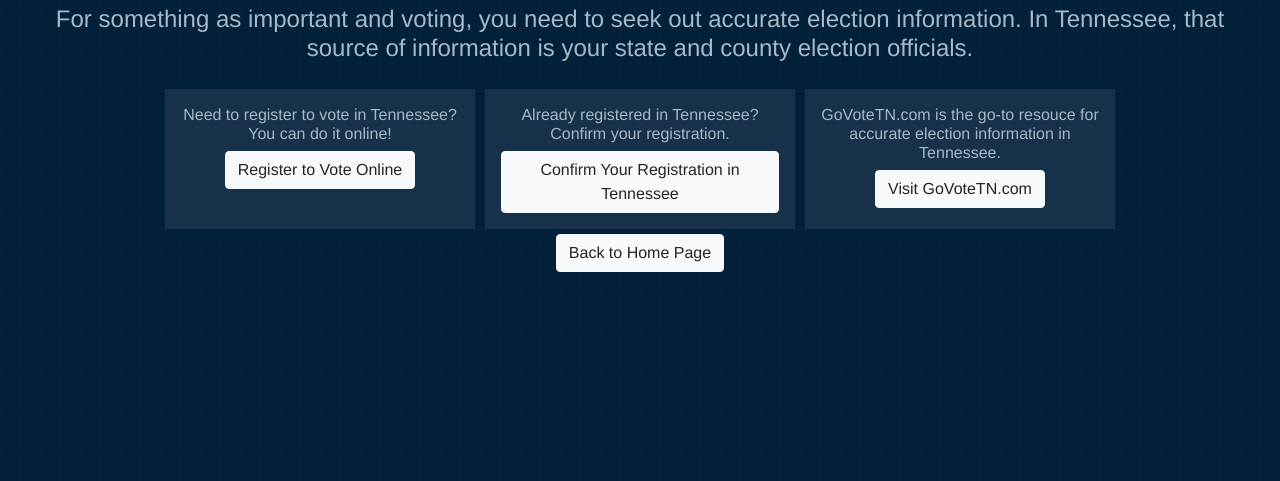
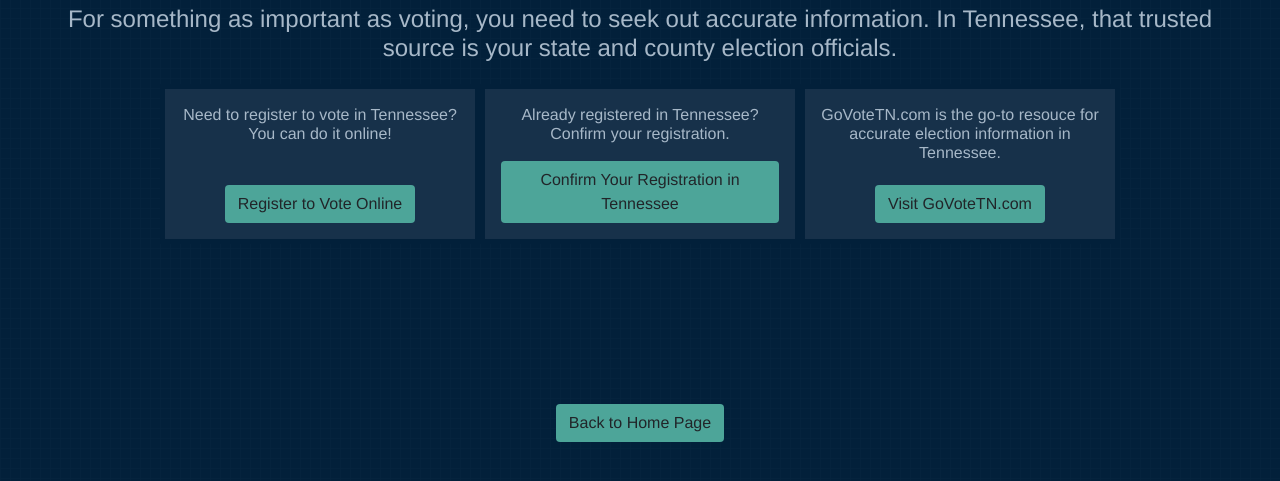
Before and after one commit to ToddSpainhour/WhatIsVotingLike, a React app in the folder whatisvotinglike.ui/: page /conclusion in a window 1280 px wide. Shown: the part 91-572 px from the top of the page. Built offline with nearby package versions, Linux system fonts and the light colour scheme; no server answers.

Commit message:
changed content and styling of Conclusion and conclusionCards within

```diff
--- a/whatisvotinglike.ui/src/components/shared/ConclusionCard/ConclusionCard.js
+++ b/whatisvotinglike.ui/src/components/shared/ConclusionCard/ConclusionCard.js
@@ -5,10 +5,10 @@ import './ConclusionCard.scss';
 class ConclusionCard extends React.Component {
   render() {
     return (
-      <div className="ConclusionCard col-3">
+      <div className="ConclusionCard col-3 d-flex">
         <h6>{this.props.title}</h6>
-          <a href={this.props.url} target="_blank" rel="noreferrer">
-            <button className="btn btn-small btn-light">{this.props.btnText}</button>
+          <a href={this.props.url} target="_blank" rel="noreferrer" className=" mt-auto">
+            <button className="btn btn-small">{this.props.btnText}</button>
           </a>
       </div>
     );
--- a/whatisvotinglike.ui/src/components/shared/ConclusionCard/ConclusionCard.scss
+++ b/whatisvotinglike.ui/src/components/shared/ConclusionCard/ConclusionCard.scss
@@ -2,8 +2,17 @@
 
 .ConclusionCard {
   display: block;
+  flex-direction: column;
   background-color: $border;
   padding: 1rem;
   border: 5px $background solid;
-  // height: 25vh;
+  height: 10rem;
+
+  .btn {
+    background-color: $teal;
+    &:hover {
+      color: $text;
+      background-color: $dark-purple;
+    }
+  }
 }
--- a/whatisvotinglike.ui/src/components/whatIsVotingLikeComponents/Conclusion/Conclusion.js
+++ b/whatisvotinglike.ui/src/components/whatIsVotingLikeComponents/Conclusion/Conclusion.js
@@ -41,14 +41,14 @@ class Conclusion extends React.Component {
     return (
       <div className="Conclusion">
         <h2>One Last Thing</h2>
-        <h5>For something as important and voting, you need to seek out accurate election information.
-          In Tennessee, that source of information is your state and county election officials.
+        <h5>For something as important as voting, you need to seek out accurate information.
+          In Tennessee, that trusted source is your state and county election officials.
         </h5>
         <div className="conclusion-card-container">
           { buildConclusionCards }
         </div>
         <div>
-          <Link to="/home" className="btn btn-small btn-light">Back to Home Page</Link>
+          <Link to="/home" className="btn btn-small back-to-home-btn">Back to Home Page</Link>
         </div>
       </div>
     );
--- a/whatisvotinglike.ui/src/components/whatIsVotingLikeComponents/Conclusion/Conclusion.scss
+++ b/whatisvotinglike.ui/src/components/whatIsVotingLikeComponents/Conclusion/Conclusion.scss
@@ -25,17 +25,13 @@
     justify-content: center;
   }
 
-  .register-button-container {
-    padding-top: 3rem;
-    display: flex;
-    justify-content: space-around;
-  }
-
-  .complete-training-button {
-    background-color: $green;
+  .back-to-home-btn {
+    background-color: $teal;
+    margin-top: 10rem;
     &:hover {
       color: $text;
       background-color: $dark-purple;
     }
   }
+
 }
```
